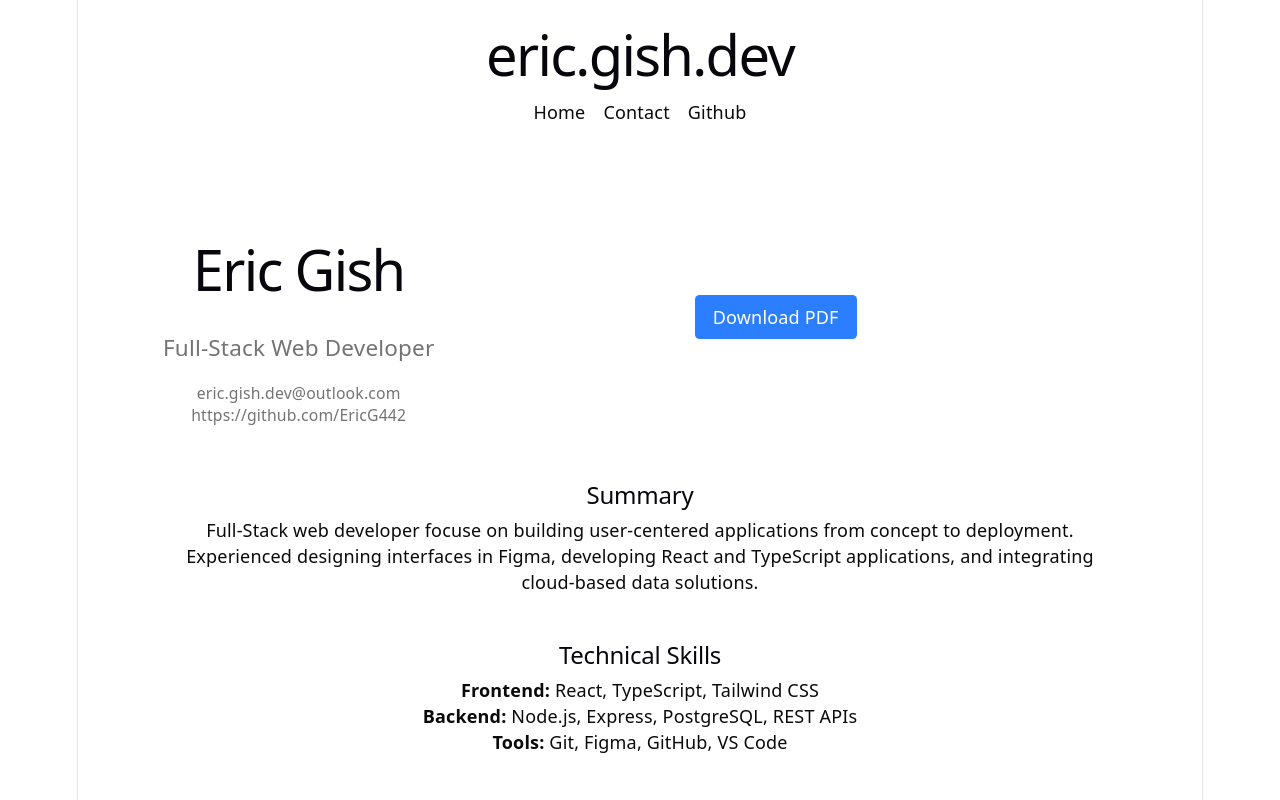
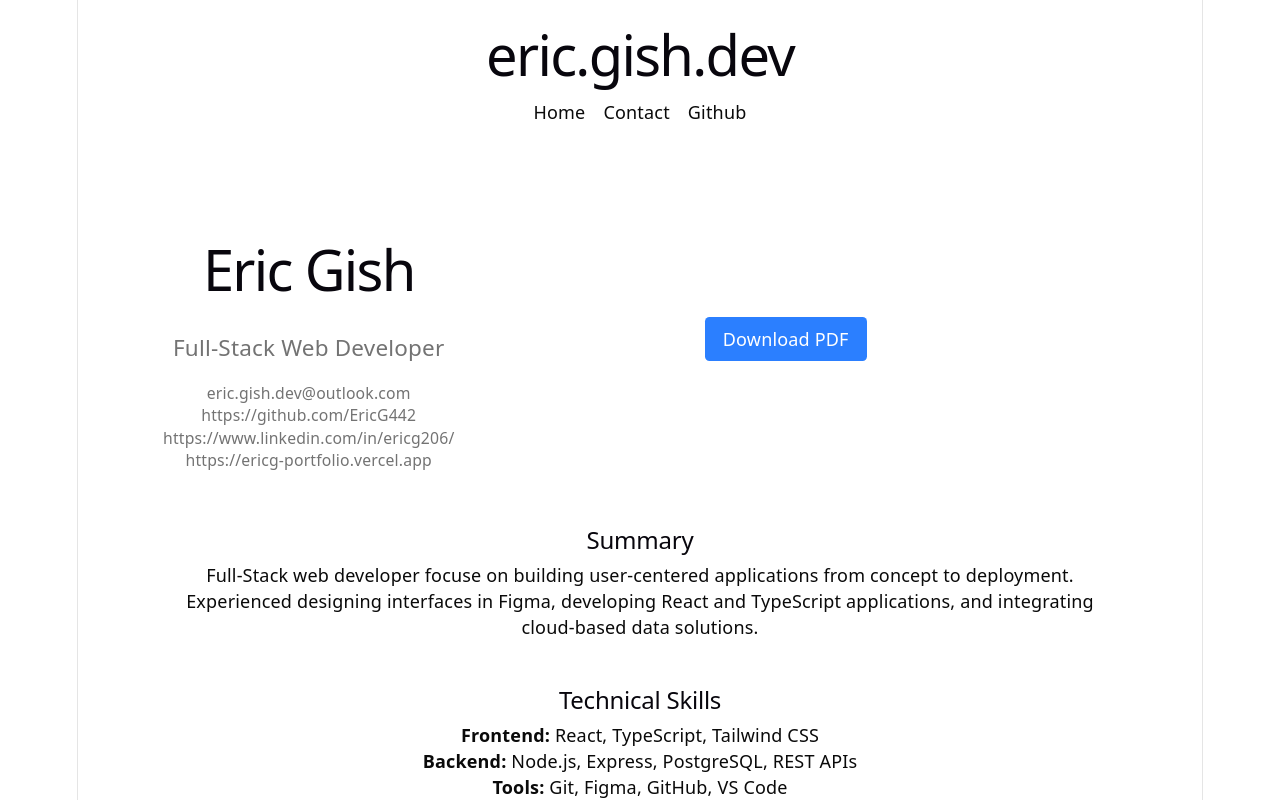
Before and after one commit to EricG442/EricG442, a React (Vite) app: page /resume in a window 1280 px wide. Shown: the top 800 px of the page. Built offline with nearby package versions, Linux system fonts and the light colour scheme.

Commit message:
fix: add LinkedIn and portfolio links to Resume section

```diff
--- a/src/app/resume/page.tsx
+++ b/src/app/resume/page.tsx
@@ -10,6 +10,8 @@ export default function Resume() {
                     <div className="mt-4 space-y-1 text-sm text-muted-foreground">
                         <p>eric.gish.dev@outlook.com</p>
                         <p>https://github.com/EricG442</p>
+                        <p>https://www.linkedin.com/in/ericg206/</p>
+                        <p>https://ericg-portfolio.vercel.app</p>
                     </div>
                 </div>
                 <a
```
